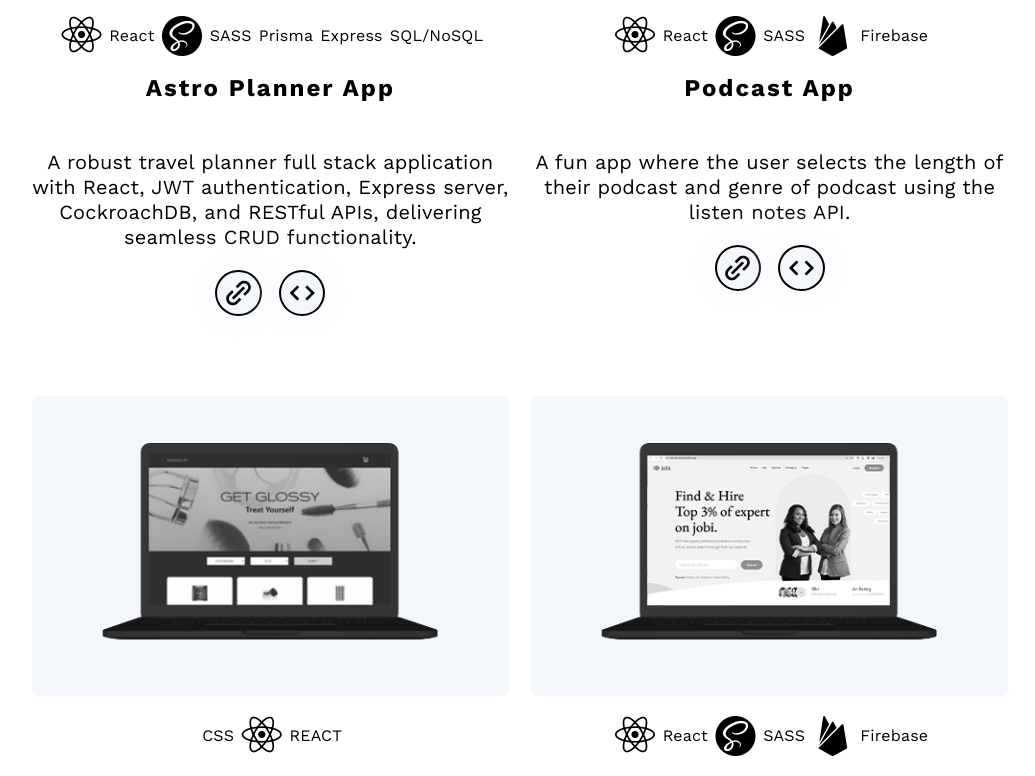
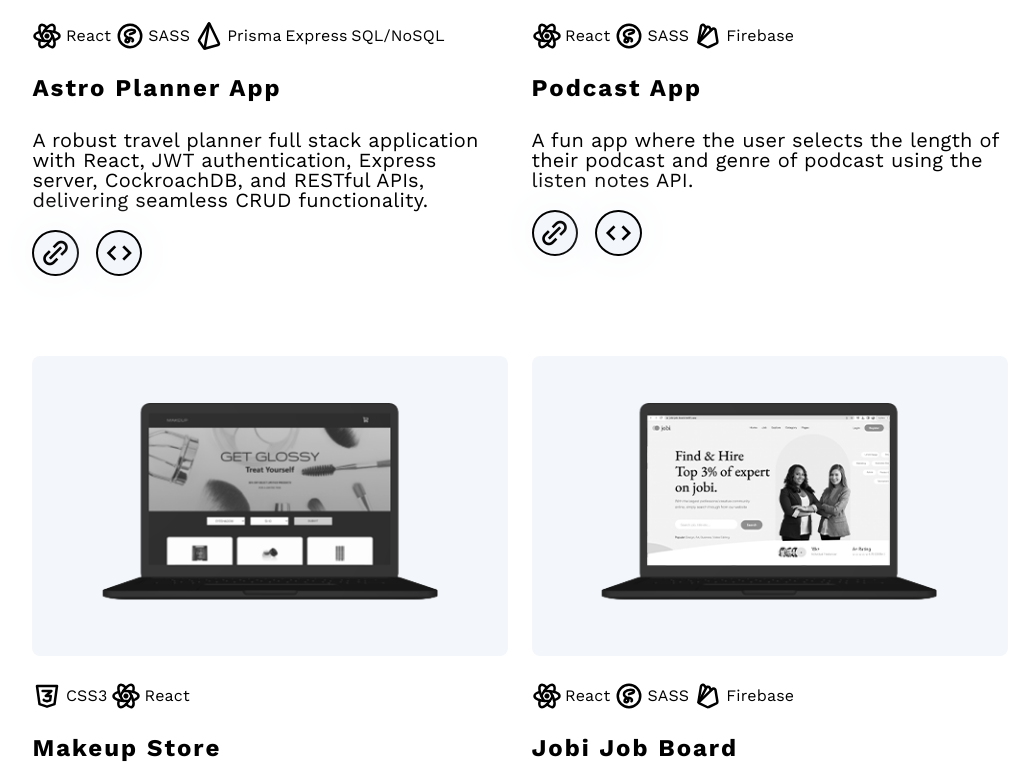
Before and after one commit to renata1026/revised-portfolio, a React (Vite) app: page / in a window 1280 px wide. Shown: the part 1140-1916 px from the top of the page, without its empty margins (120-1155 px from the left). Built offline with nearby package versions, Linux system fonts and the light colour scheme.

Commit message:
fixed icons

```diff
--- a/package.json
+++ b/package.json
@@ -12,6 +12,7 @@
   "dependencies": {
     "react": "^18.2.0",
     "react-dom": "^18.2.0",
+    "react-icons": "^4.11.0",
     "react-router-dom": "^6.16.0",
     "sass": "^1.67.0"
   },
--- a/src/components/Footer.jsx
+++ b/src/components/Footer.jsx
@@ -3,7 +3,6 @@ import React from 'react';
 function Footer() {
   return (
     <footer>
-      <hr />
       <div className="footer">
         <h2 className="title-footer">Get In Touch</h2>
         <ul className="social-list footer-social">
--- a/src/routes/Client.jsx
+++ b/src/routes/Client.jsx
@@ -51,7 +51,7 @@ function Client() {
               ))}
             </div>
             <h4 className="project__title">{project.title}</h4>
-            <p className="hide">{project.description}</p>
+            <p className="project__description">{project.description}</p>
             <div className="social-icons">
               <div className="link-btn">
                 <a
--- a/src/routes/Projects.jsx
+++ b/src/routes/Projects.jsx
@@ -1,10 +1,16 @@
 import React from 'react';
+import {
+  TbBrandCss3,
+  TbBrandReact,
+  TbBrandSass,
+  TbBrandPrisma,
+  TbBrandFirebase,
+} from 'react-icons/tb';
 import Trip from '../assets/trip-planner.png';
 import Podcast from '../assets/find-your-podcast.png';
 import Makeup from '../assets/makeup-store.png';
 import JobBoard from '../assets/job-board.png';
 
-// Define an array of project data
 const projectsData = [
   {
     title: 'Astro Planner App',
@@ -27,23 +33,33 @@ const projectsData = [
   {
     title: 'Makeup Store',
     image: Makeup,
-    techStack: ['CSS', 'REACT'],
+    techStack: ['CSS3', 'React'],
     description:
       'An elegantly designed e-commerce website using React and the makeup API. Includes a scroll to top feature and a functional shopping cart.',
     liveLink: 'https://makeup4life.netlify.app/',
     codeLink: 'https://github.com/renata1026/makeup-ecommerce-store',
   },
-
   {
     title: 'Jobi Job Board',
     image: JobBoard,
     techStack: ['React', 'SASS', 'Firebase'],
     description:
-      'Do you need to find a job? The Jobi JobBoard is a marketplace for creative jobseekers and employers. Coded to spec and developed collaboratively.(Work in progress)',
+      'Do you need to find a job? The Jobi JobBoard is a marketplace for creative jobseekers and employers. Coded to spec and developed collaboratively. (Work in progress)',
     liveLink: 'https://jobi-job-board.netlify.app/',
     codeLink: 'https://github.com/renata1026/newsletter',
   },
 ];
+
+// Define an object to map tech names to icons
+const techIcons = {
+  React: TbBrandReact,
+  SASS: TbBrandSass,
+  Prisma: TbBrandPrisma,
+  Express: 'Express', // String for tech without a corresponding icon
+  SQLNoSQL: 'SQL/NoSQL', // String for tech without a corresponding icon
+  Firebase: TbBrandFirebase,
+  CSS3: TbBrandCss3,
+};
 
 function Projects() {
   return (
@@ -55,16 +71,28 @@ function Projects() {
             <div className="project__img">
               <img src={project.image} alt={project.title} loading="lazy" />
             </div>
+            <div className="project__text">
               <div className="icon stack">
-              {project.techStack.map((tech, techIndex) => (
+                {project.techStack.map((tech, techIndex) => {
+                  const IconComponent = techIcons[tech];
+                  return (
                     <React.Fragment key={techIndex}>
-                  <i className={`bx bxl-${tech.toLowerCase()} project-icon`} />
+                      {IconComponent && typeof IconComponent === 'function' ? (
+                        <>
+                          <IconComponent
+                            className={`tb-icon-${tech.toLowerCase()} project-icon`}
+                          />
+                          <p>{tech}</p> {/* Display the tech name */}
+                        </>
+                      ) : (
                         <p>{tech}</p>
+                      )}
                     </React.Fragment>
-              ))}
+                  );
+                })}
               </div>
               <h4 className="project__title">{project.title}</h4>
-            <p className="hide">{project.description}</p>
+              <p className="project__description">{project.description}</p>
               <div className="link-btn">
                 <a
                   className="project-btn"
@@ -86,6 +114,7 @@ function Projects() {
                 </a>
               </div>
             </div>
+          </div>
         ))}
       </div>
     </section>
--- a/src/styles/sass/partials/_media.scss
+++ b/src/styles/sass/partials/_media.scss
@@ -178,6 +178,7 @@
 
   .stack {
     align-items: center;
+    justify-content: flex-start;
   }
 
   .stack icon {
@@ -218,8 +219,8 @@
     width: unset;
   }
   .project__img img {
-    max-width: unset;
-    // width: unset;
+    min-height: 300px;
+    min-width: 476px;
   }
   .toolkit-icon {
     text-align: center;
@@ -262,7 +263,9 @@
     font-size: $dt-fs-h4;
     margin-top: 2em;
   }
-
+  .project__description {
+    max-width: 476px;
+  }
   .project__data {
     justify-content: unset;
   }
--- a/src/styles/sass/partials/_project.scss
+++ b/src/styles/sass/partials/_project.scss
@@ -19,10 +19,9 @@
 }
 
 .project__img img {
-  width: 100%;
   height: auto;
-  min-height: 300px;
-  min-width: 476px;
+  //   min-height: 300px;
+  //   min-width: 476px;
   object-fit: cover;
 }
 
@@ -31,7 +30,7 @@
   width: 100%;
   height: 100%;
   margin: 0;
-  padding: 0 0.5em;
+  //   padding: 0 0.5em;
   line-height: 1;
   display: flex;
   flex-direction: column;
@@ -43,7 +42,7 @@
 
 .link-btn {
   display: flex;
-  justify-content: space-around;
+  justify-content: flex-start;
   gap: 1em;
 }
 
@@ -78,12 +77,7 @@
 }
 
 .project-icon {
-  font-size: 20px;
-}
-.link-btn {
-  display: flex;
-  justify-content: center;
-  align-items: center;
+  font-size: 30px;
 }
 
 .project__link,
@@ -104,11 +98,6 @@ h4.project__title {
   padding: 1em;
 }
 
-.hide {
-  display: none;
-  text-align: center;
-}
-
 .stack {
   display: flex;
   flex-direction: row;
```
Also changed, not shown: 1 other file (tests, documents, lock files or other folders). Lines whose indentation alone changed are shown as unchanged.
